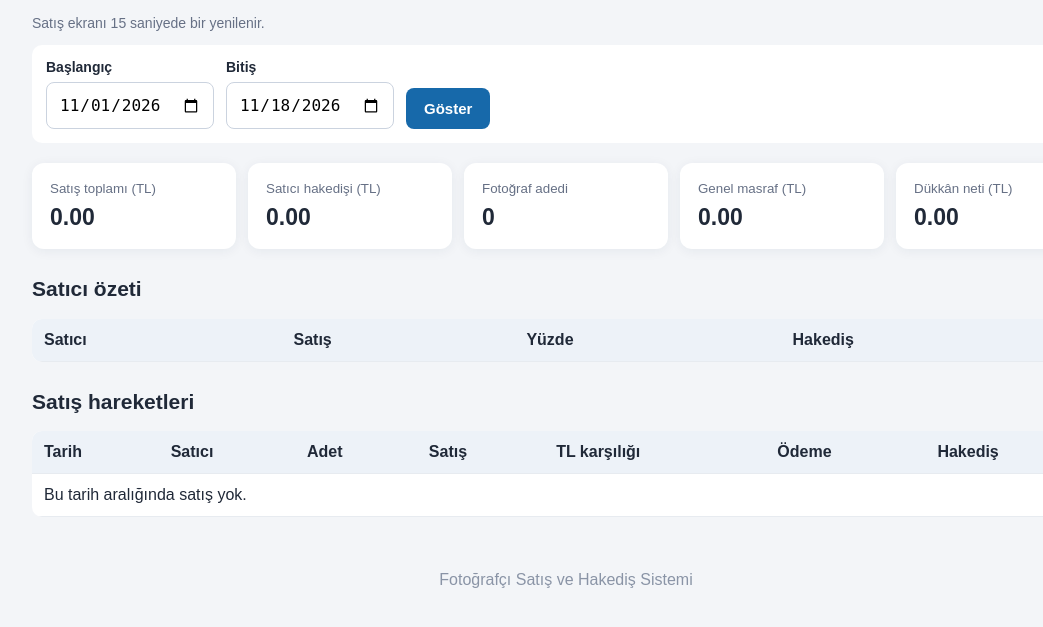
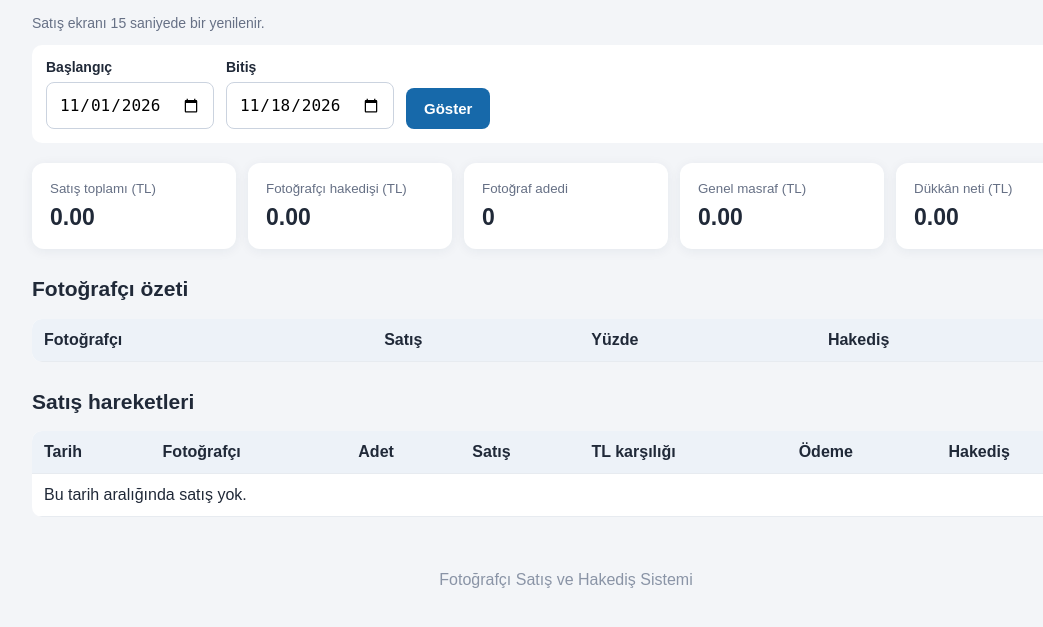
Before and after one commit to yusufaltinay16-pixel/fotografci-satis-sistemi, a Flask app: page /dashboard in a window 1280 px wide. Shown: the part 155-782 px from the top of the page, without its empty margins (74-1117 px from the left). Run offline with Flask 3, Linux system fonts and the light colour scheme; the visitor is signed in with stand-in values (Sample User, id 1); data comes from the database, SQL or seed files in the repository; data that the repository does not hold is empty; some libraries are stand-ins or nearby versions.

Commit message:
Arayüzde Satıcı ifadelerini Fotoğrafçı olarak değiştir

```diff
--- a/templates/dashboard.html
+++ b/templates/dashboard.html
@@ -1,4 +1,4 @@
 {% extends "base.html" %}{% block content %}<meta http-equiv="refresh" content="15"><h1>Satış paneli</h1><p class="muted">Satış ekranı 15 saniyede bir yenilenir.</p><form class="filters" method="get"><label>Başlangıç<input type="date" name="start" value="{{start}}"></label><label>Bitiş<input type="date" name="end" value="{{end}}"></label><button>Göster</button></form>
-<div class="cards"><div class="card"><small>Satış toplamı (TL)</small><strong>{{"%.2f"|format(totals.sales)}}</strong></div><div class="card"><small>Satıcı hakedişi (TL)</small><strong>{{"%.2f"|format(totals.commission)}}</strong></div><div class="card"><small>Fotoğraf adedi</small><strong>{{totals.qty}}</strong></div>{% if me['role']=='admin' %}<div class="card"><small>Genel masraf (TL)</small><strong>{{"%.2f"|format(expenses)}}</strong></div><div class="card"><small>Dükkân neti (TL)</small><strong>{{"%.2f"|format(totals.sales-totals.commission-expenses)}}</strong></div>{% endif %}</div>
-{% if me['role']=='admin' %}<h2>Satıcı özeti</h2><div class="tablewrap"><table><tr><th>Satıcı</th><th>Satış</th><th>Yüzde</th><th>Hakediş</th></tr>{% for s in seller_rows %}<tr><td>{{s.full_name}}</td><td>{{"%.2f"|format(s.sales)}} TL</td><td>{{s.commission}}%</td><td>{{"%.2f"|format(s.earned)}} TL</td></tr>{% endfor %}</table></div>{% endif %}
-<h2>Satış hareketleri</h2><div class="tablewrap"><table><tr><th>Tarih</th>{% if me['role']=='admin' %}<th>Satıcı</th>{% endif %}<th>Adet</th><th>Satış</th><th>TL karşılığı</th><th>Ödeme</th><th>Hakediş</th></tr>{% for s in sales %}<tr><td>{{s.sale_date}}</td>{% if me['role']=='admin' %}<td>{{s.full_name}}</td>{% endif %}<td>{{s.quantity}}</td><td>{{s.amount}} {{s.currency}}</td><td>{{"%.2f"|format(s.total_tl)}} TL</td><td>{{s.payment_type}}</td><td>{{"%.2f"|format(s.commission_tl)}} TL</td></tr>{% else %}<tr><td colspan="7">Bu tarih aralığında satış yok.</td></tr>{% endfor %}</table></div>{% endblock %}
+<div class="cards"><div class="card"><small>Satış toplamı (TL)</small><strong>{{"%.2f"|format(totals.sales)}}</strong></div><div class="card"><small>Fotoğrafçı hakedişi (TL)</small><strong>{{"%.2f"|format(totals.commission)}}</strong></div><div class="card"><small>Fotoğraf adedi</small><strong>{{totals.qty}}</strong></div>{% if me['role']=='admin' %}<div class="card"><small>Genel masraf (TL)</small><strong>{{"%.2f"|format(expenses)}}</strong></div><div class="card"><small>Dükkân neti (TL)</small><strong>{{"%.2f"|format(totals.sales-totals.commission-expenses)}}</strong></div>{% endif %}</div>
+{% if me['role']=='admin' %}<h2>Fotoğrafçı özeti</h2><div class="tablewrap"><table><tr><th>Fotoğrafçı</th><th>Satış</th><th>Yüzde</th><th>Hakediş</th></tr>{% for s in seller_rows %}<tr><td>{{s.full_name}}</td><td>{{"%.2f"|format(s.sales)}} TL</td><td>{{s.commission}}%</td><td>{{"%.2f"|format(s.earned)}} TL</td></tr>{% endfor %}</table></div>{% endif %}
+<h2>Satış hareketleri</h2><div class="tablewrap"><table><tr><th>Tarih</th>{% if me['role']=='admin' %}<th>Fotoğrafçı</th>{% endif %}<th>Adet</th><th>Satış</th><th>TL karşılığı</th><th>Ödeme</th><th>Hakediş</th></tr>{% for s in sales %}<tr><td>{{s.sale_date}}</td>{% if me['role']=='admin' %}<td>{{s.full_name}}</td>{% endif %}<td>{{s.quantity}}</td><td>{{s.amount}} {{s.currency}}</td><td>{{"%.2f"|format(s.total_tl)}} TL</td><td>{{s.payment_type}}</td><td>{{"%.2f"|format(s.commission_tl)}} TL</td></tr>{% else %}<tr><td colspan="7">Bu tarih aralığında satış yok.</td></tr>{% endfor %}</table></div>{% endblock %}
```
